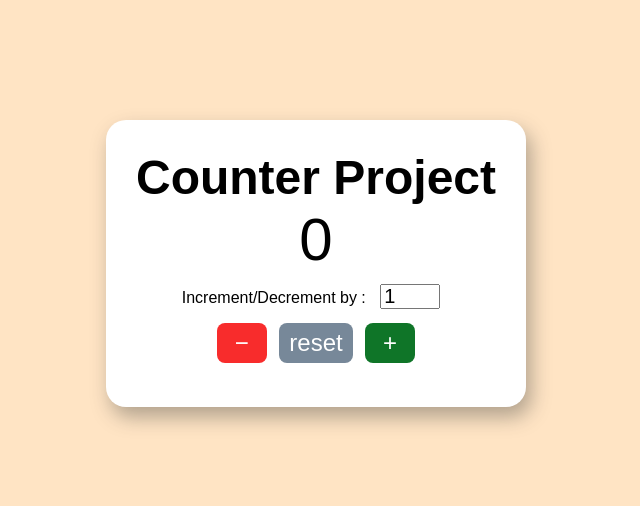
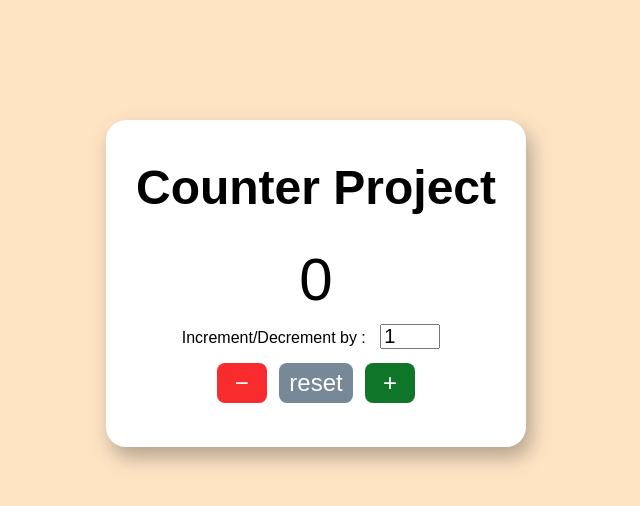
Before and after one commit to sonalikapri09/CounterProject, a plain HTML site: page index.html in a window 1280 px wide. Shown: the whole page, without its empty margins (324-964 px from the left). Drawn offline with Linux system fonts and the light colour scheme.

Commit message:
Update style.css

```diff
--- a/style.css
+++ b/style.css
@@ -21,11 +21,10 @@ body {
 
 h1 {
   font-size: 48px;
-  margin-top: -10px;
+  margin-bottom: 30px;
 }
 .valueNum {
   font-size: 60px;
-  margin-top: 60px;
 }
 .by-user {
   margin: 10px;
```
